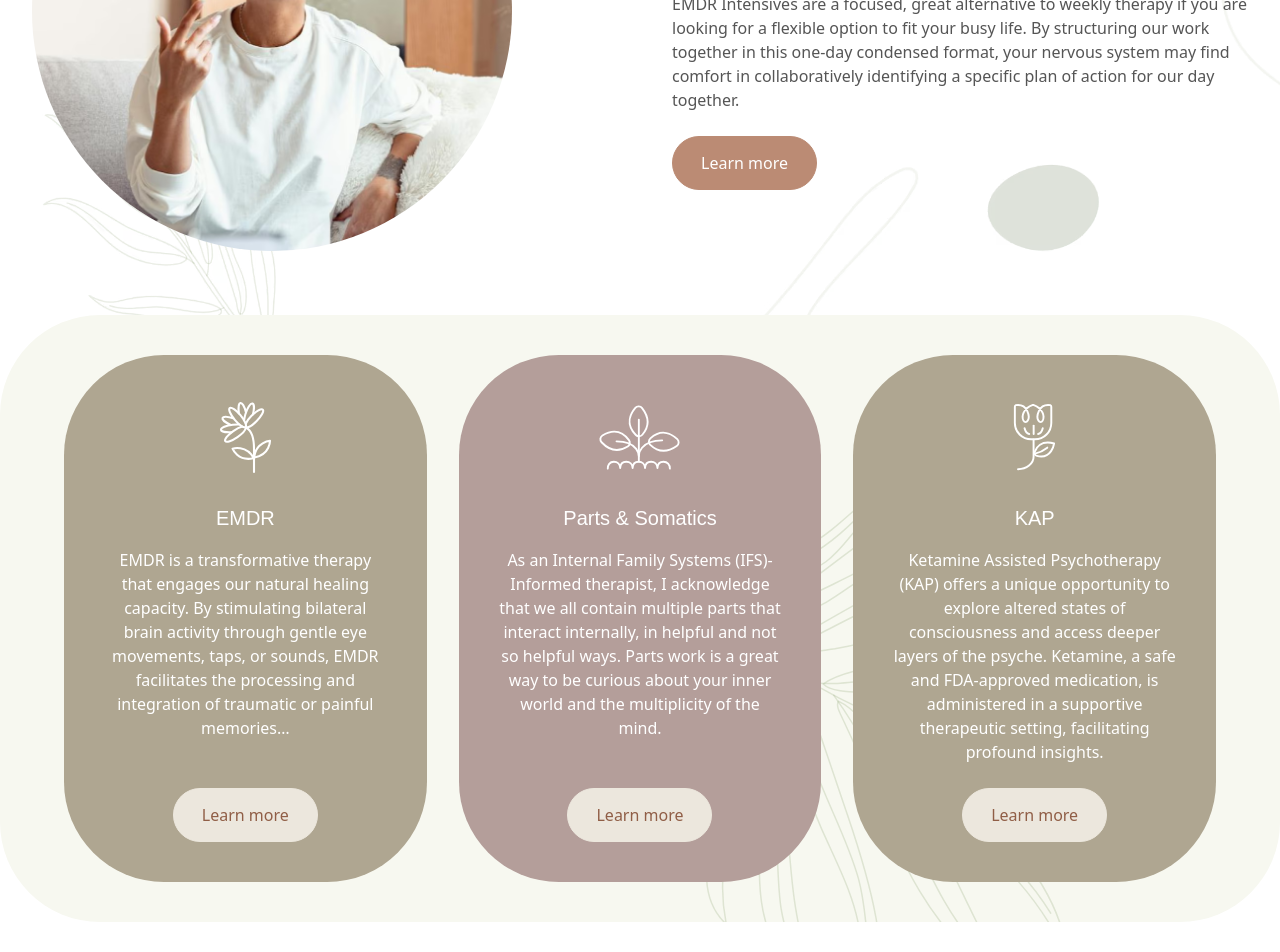
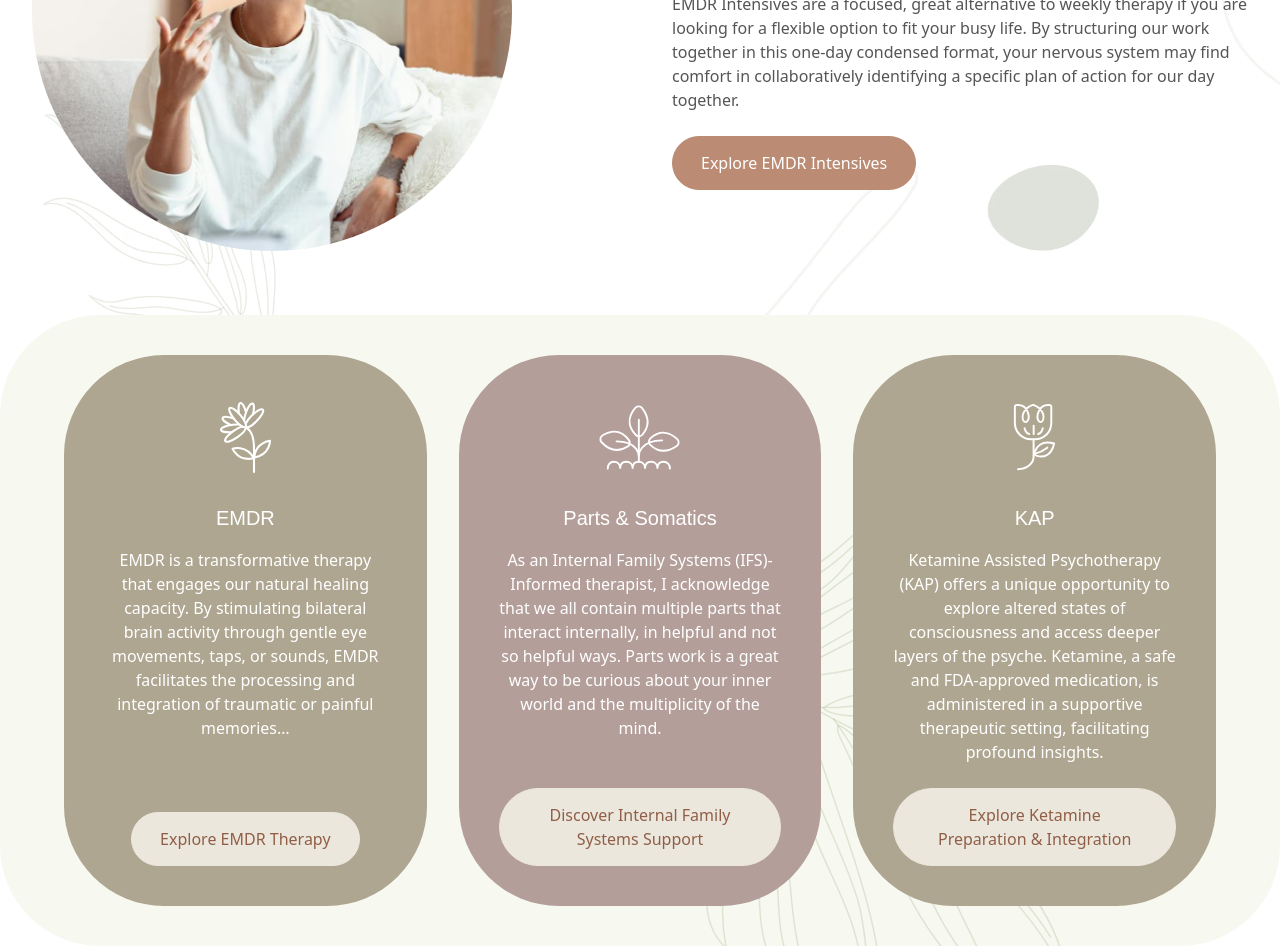
Before and after one commit to sitepilotusa/Other-Ways-Therapy-Website, a Next.js app: page / in a window 1280 px wide. Shown: the part 2800-3752 px from the top of the page. Built offline with nearby package versions, Linux system fonts and the light colour scheme; a web font is replaced by a local one.

Commit message:
Improve service CTAs and defer imagery

```diff
--- a/src/app/page.tsx
+++ b/src/app/page.tsx
@@ -1,11 +1,6 @@
 import Image from "next/image";
 import Link from "next/link";
 import type { Metadata } from "next";
-
-// Simple approach - just use relative URLs for images
-const siteUrl = process.env.NODE_ENV === 'development'
-  ? 'http://localhost:3000'
-  : "https://otherwaystherapy.com";
 
 export const metadata: Metadata = {
   title: "EMDR & IFS Therapy in Colorado | Other Ways Therapy",
@@ -156,6 +151,7 @@ export default function Home() {
             height={560}
             aria-hidden
             priority={false}
+            loading="lazy"
             className="w-[450px] md:w-[600px] rotate-180 lg:rotate-0"
           />
         </div>
@@ -225,6 +221,7 @@ export default function Home() {
                   sizes="(min-width: 1280px) 30rem, (min-width: 1024px) 28rem, 20rem"
                   className="object-cover object-center"
                   priority={false}
+                  loading="lazy"
                 />
               </div>
             </div>
@@ -239,8 +236,12 @@ export default function Home() {
                 </p>
               </div>
               <div className="pt-6 md:pt-6">
-                <Link href="/services/emdr-intensives" className="btn-base btn-dark inline-flex items-center justify-center px-6 py-3 md:px-7 md:py-3.5 text-sm md:text-base">
-                  Learn more
+                <Link
+                  href="/services/emdr-intensives"
+                  prefetch={false}
+                  className="btn-base btn-dark inline-flex items-center justify-center px-6 py-3 md:px-7 md:py-3.5 text-sm md:text-base"
+                >
+                  Explore EMDR Intensives
                 </Link>
               </div>
             </div>
@@ -260,6 +261,7 @@ export default function Home() {
               height={560}
               aria-hidden
               priority={false}
+              loading="lazy"
               className="rotate-180 lg:rotate-0"
             />
           </div>
@@ -269,7 +271,14 @@ export default function Home() {
               {/* Box 1: EMDR */}
               <div className="flex h-full w-full flex-col items-center text-center card-rounded bg-owt-tertiary-brown text-white p-6 md:p-8 lg:p-10">
                 <div className="flex items-center justify-center h-[85px] mb-4 md:mb-6">
-                  <Image src="/assets/emdr-therapy-icon.svg" alt="EMDR icon" width={55} height={55} className="block mx-auto" />
+                  <Image
+                    src="/assets/emdr-therapy-icon.svg"
+                    alt="EMDR icon"
+                    width={55}
+                    height={55}
+                    loading="lazy"
+                    className="block mx-auto"
+                  />
                 </div>
                 <h3 className="heading-font text-lg md:text-xl">EMDR</h3>
                 <p className="mt-3 md:mt-4 text-sm md:text-base font-light">
@@ -278,8 +287,12 @@ export default function Home() {
                   traumatic or painful memories…
                 </p>
                 <div className="pt-5 md:pt-6 mt-auto">
-                  <Link href="/services/emdr-therapy" className="btn-base btn-light inline-flex items-center justify-center px-6 py-3 md:px-7 md:py-3.5 text-sm md:text-base">
-                    Learn more
+                  <Link
+                    href="/services/emdr-therapy"
+                    prefetch={false}
+                    className="btn-base btn-light inline-flex items-center justify-center px-6 py-3 md:px-7 md:py-3.5 text-sm md:text-base"
+                  >
+                    Explore EMDR Therapy
                   </Link>
                 </div>
               </div>
@@ -287,7 +300,14 @@ export default function Home() {
               {/* Box 2: Parts & Somatics */}
               <div className="flex h-full w-full flex-col items-center text-center card-rounded bg-owt-secondary-brown text-white p-6 md:p-8 lg:p-10">
                 <div className="flex items-center justify-center h-[85px] mb-4 md:mb-6">
-                  <Image src="/assets/internal-family-systems-somatics-icon.svg" alt="Parts and Somatics icon" width={85} height={85} className="block mx-auto" />
+                  <Image
+                    src="/assets/internal-family-systems-somatics-icon.svg"
+                    alt="Parts and Somatics icon"
+                    width={85}
+                    height={85}
+                    loading="lazy"
+                    className="block mx-auto"
+                  />
                 </div>
                 <h3 className="heading-font text-lg md:text-xl">Parts & Somatics</h3>
                 <p className="mt-3 md:mt-4 text-sm md:text-base font-light">
@@ -296,8 +316,12 @@ export default function Home() {
                   world and the multiplicity of the mind.
                 </p>
                 <div className="pt-5 md:pt-6 mt-auto">
-                  <Link href="/services/internal-family-systems" className="btn-base btn-light inline-flex items-center justify-center px-6 py-3 md:px-7 md:py-3.5 text-sm md:text-base">
-                    Learn more
+                  <Link
+                    href="/services/internal-family-systems"
+                    prefetch={false}
+                    className="btn-base btn-light inline-flex items-center justify-center px-6 py-3 md:px-7 md:py-3.5 text-sm md:text-base"
+                  >
+                    Discover Internal Family Systems Support
                   </Link>
                 </div>
               </div>
@@ -305,7 +329,14 @@ export default function Home() {
               {/* Box 3: KAP */}
               <div className="flex h-full w-full flex-col items-center text-center rounded-[40px] md:rounded-[80px] lg:rounded-[100px] bg-owt-tertiary-brown text-white p-6 md:p-8 lg:p-10 md:col-span-2 md:justify-self-center lg:col-span-1 lg:justify-self-auto">
                 <div className="flex items-center justify-center h-[85px] mb-4 md:mb-6">
-                  <Image src="/assets/ketamine-assisted-psychotherapy-icon.svg" alt="KAP icon" width={45} height={45} className="block mx-auto" />
+                  <Image
+                    src="/assets/ketamine-assisted-psychotherapy-icon.svg"
+                    alt="KAP icon"
+                    width={45}
+                    height={45}
+                    loading="lazy"
+                    className="block mx-auto"
+                  />
                 </div>
                 <h3 className="heading-font text-lg md:text-xl">KAP</h3>
                 <p className="mt-3 md:mt-4 text-sm md:text-base font-light">
@@ -314,8 +345,12 @@ export default function Home() {
                   therapeutic setting, facilitating profound insights.
                 </p>
                 <div className="pt-5 md:pt-6 mt-auto">
-                  <Link href="/services/ketamine-prep-integration" className="btn-base btn-light inline-flex items-center justify-center px-6 py-3 md:px-7 md:py-3.5 text-sm md:text-base">
-                    Learn more
+                  <Link
+                    href="/services/ketamine-prep-integration"
+                    prefetch={false}
+                    className="btn-base btn-light inline-flex items-center justify-center px-6 py-3 md:px-7 md:py-3.5 text-sm md:text-base"
+                  >
+                    Explore Ketamine Preparation & Integration
                   </Link>
                 </div>
               </div>
```
